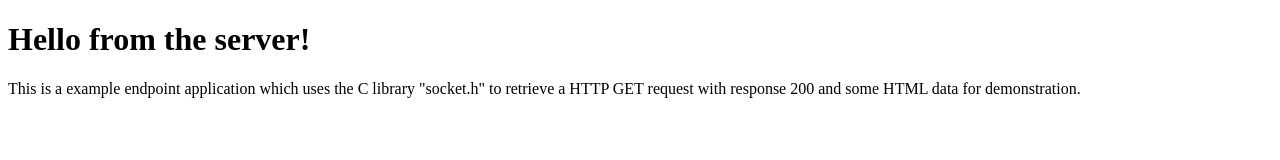
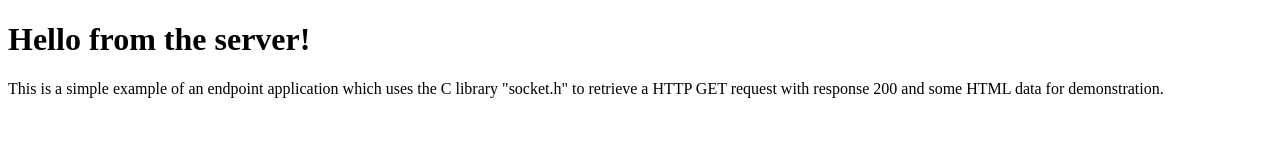
Before and after one commit to araujo88/websocket-server, a plain HTML site: page index.html in a window 1280 px wide. Drawn offline with Linux system fonts and the light colour scheme.

Commit message:
Update index.html

```diff
--- a/index.html
+++ b/index.html
@@ -9,7 +9,7 @@
 <body>
     <h1>Hello from the server!</h1>
     <p>
-        This is a example endpoint application which uses the C library "socket.h"
+        This is a simple example of an endpoint application which uses the C library "socket.h"
         to retrieve a HTTP GET request with response 200 and some HTML data for demonstration.
     </p>
 </body>
```
